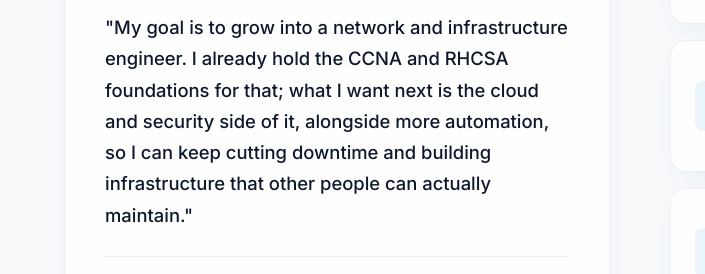
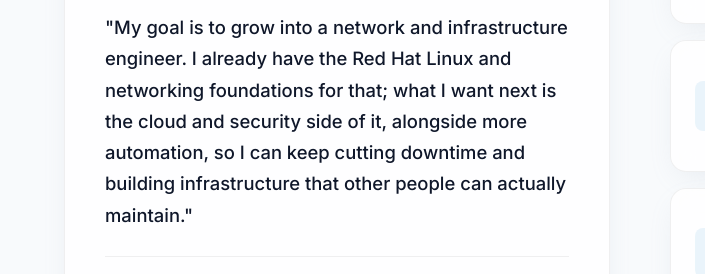
Before and after one commit to omargablx02/portfolio, a plain HTML site: page index.html in a window 1280 px wide. Shown: the part 10146-10420 px from the top of the page, 0-705 px from the left. Drawn offline with Linux system fonts and the light colour scheme; animation ran at ten frames a second.

Commit message:
last update

```diff
--- a/index.html
+++ b/index.html
@@ -899,8 +899,8 @@
                     <div class="objective-card glass-card">
                         <div class="quote-icon"><i class="fa-solid fa-quote-left"></i></div>
                         <p class="objective-text">
-                            "My goal is to grow into a network and infrastructure engineer. I already hold the
-                            CCNA and RHCSA foundations for that; what I want next is the cloud and security side of
+                            "My goal is to grow into a network and infrastructure engineer. I already have the
+                            Red Hat Linux and networking foundations for that; what I want next is the cloud and security side of
                             it, alongside more automation, so I can keep cutting downtime and building
                             infrastructure that other people can actually maintain."
                         </p>
```
